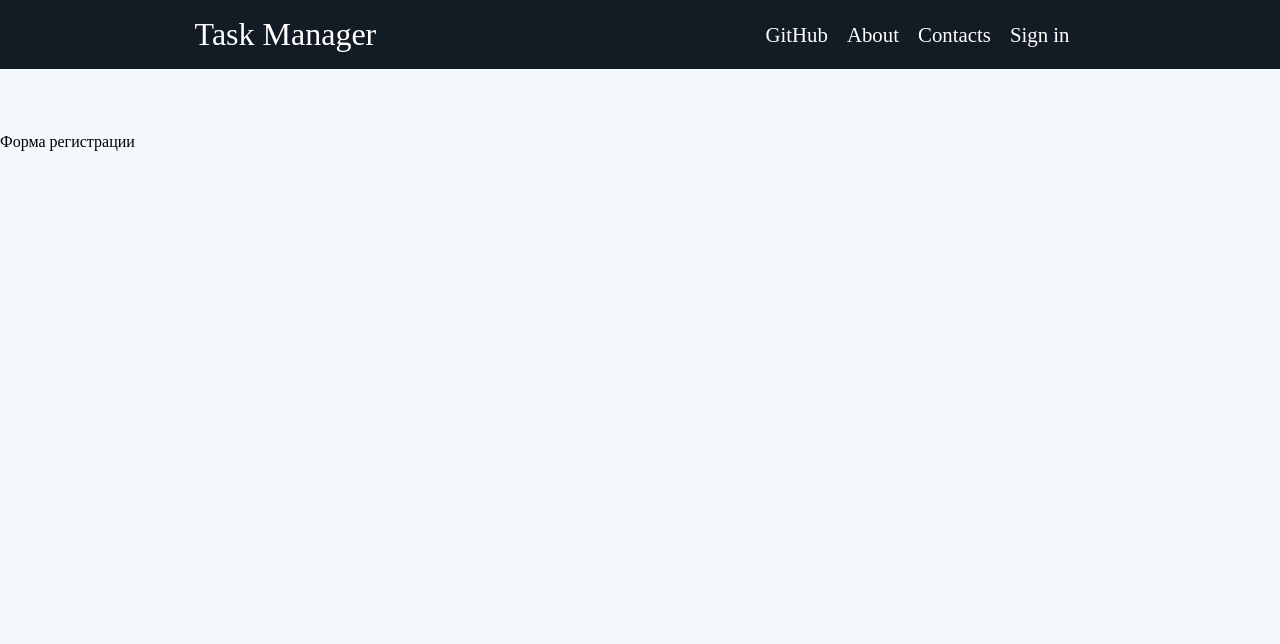
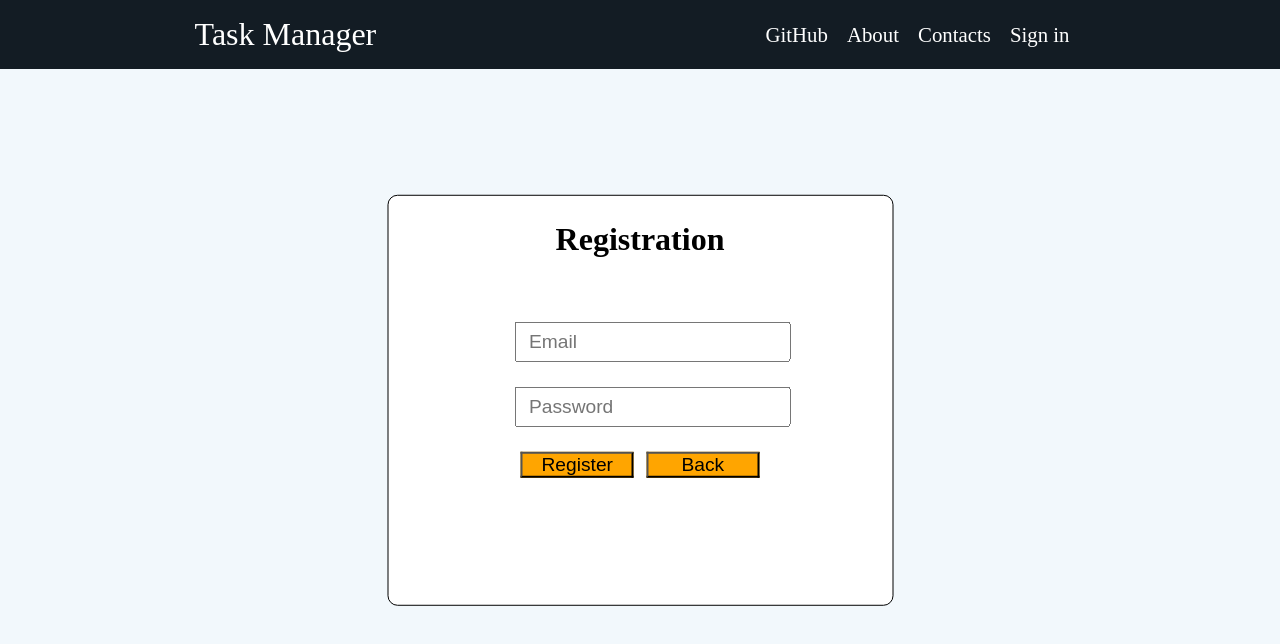
Before and after one commit to Sanarix/Task-manager, a React (Create React App) app: page /register in a window 1280 px wide. Shown: the top 644 px of the page. Built offline with nearby package versions, Linux system fonts and the light colour scheme; no server answers.

Commit message:
добавлена возможность регистрации по

```diff
--- a/src/App.jsx
+++ b/src/App.jsx
@@ -17,7 +17,6 @@ import { useAuthState } from 'react-firebase-hooks/auth';
 
 export default function App() {
   const {app, auth, db} = useFirebase();
-  // const [user, loading, error] = useUser();
   const {isOpen, modalType} = useOpenModal()
 	const [user, loading, error] = useAuthState(auth);
 
--- a/src/pages/RegisterPage.jsx
+++ b/src/pages/RegisterPage.jsx
@@ -1,7 +1,60 @@
+import MyButton from "../UI/MyButton/MyButton";
+import MyInput from "../UI/MyInput/MyInput";
+import { useState } from "react";
+import { useNavigate } from "react-router-dom";
+import { useCreateUserWithEmailAndPassword } from "react-firebase-hooks/auth";
+import { useFirebase } from "../context/FirebaseContext";
+
 export default function RegisterPage() {
+	const {auth} = useFirebase();
+	const [email, setEmail] = useState('');
+	const [password, setPassword] = useState('');
+	const navigate = useNavigate();
+	const [
+		createUserWithEmailAndPassword,
+		user,
+		loading,
+		error
+	] = useCreateUserWithEmailAndPassword(auth);
+
+	function handlerEmail(e) {
+		e.preventDefault();
+		setEmail(e.target.value);
+	}
+
+	function handlerPassword(e) {
+		e.preventDefault();
+		setPassword(e.target.value);
+	}
+
+	async function handleSubmit(e) {
+	e.preventDefault();
+	await createUserWithEmailAndPassword(email, password);
+	loading ? console.log(error) :navigate('/');
+}
+
 	return (
-		<div>
-			Форма регистрации
-		</div>
+		<>
+			{loading && <main>loading</main>}
+			{!loading &&
+				<main>
+				<div className="container">
+					<form method="post" onSubmit={handleSubmit}>
+						<h1 className="form-header">Registration</h1>
+						<label name="email">
+							<MyInput type="email" placeholder="Email" value={email} onChange={handlerEmail}/>
+						</label>
+						<label name="password">
+							<MyInput type="password" placeholder="Password" value={password} onChange={handlerPassword}/>
+						</label>
+						<div className="buttons-container">
+							<MyButton className="button submitButton" onClick={handleSubmit}>Register</MyButton>
+							<MyButton className={'button'} onClick={()=>{navigate('/login')}}>Back</MyButton>
+						</div>
+					</form>
+				</div>
+			</main>
+			}
+		</>
 	)
 }
--- a/src/styles/LoginPage.css
+++ b/src/styles/LoginPage.css
@@ -6,6 +6,6 @@ main form { position: relative; display: -webkit-box; display: -ms-flexbox; disp
 main form .form-header { position: absolute; top: 0; padding: 5%; }
 main form input { min-width: 200px; min-height: 40px; margin-bottom: 10%; padding: 0 5%; font-size: 1.2em; }
 main form .buttons-container { width: 100%; display: -webkit-box; display: -ms-flexbox; display: flex; -webkit-box-align: center; -ms-flex-align: center; align-items: center; -webkit-box-pack: justify; -ms-flex-pack: justify; justify-content: space-between; }
-main form .buttons-container .button { width: 45%; font-size: 1.2em; background-color: orange; cursor: pointer; }
+main form .buttons-container .button { width: 45%; font-size: 1.2em; background-color: orange; cursor: pointer; margin: 0 auto; }
 main form .buttons-container a { display: block; color: inherit; text-decoration: none; font-size: inherit; }
 main form .others { padding: 5%; position: absolute; bottom: 0; }
--- a/src/styles/sass/LoginPage.sass
+++ b/src/styles/sass/LoginPage.sass
@@ -53,6 +53,7 @@ main
 				font-size: 1.2em
 				background-color: orange
 				cursor: pointer
+				margin: 0 auto
 
 			a
 				display: block
```
